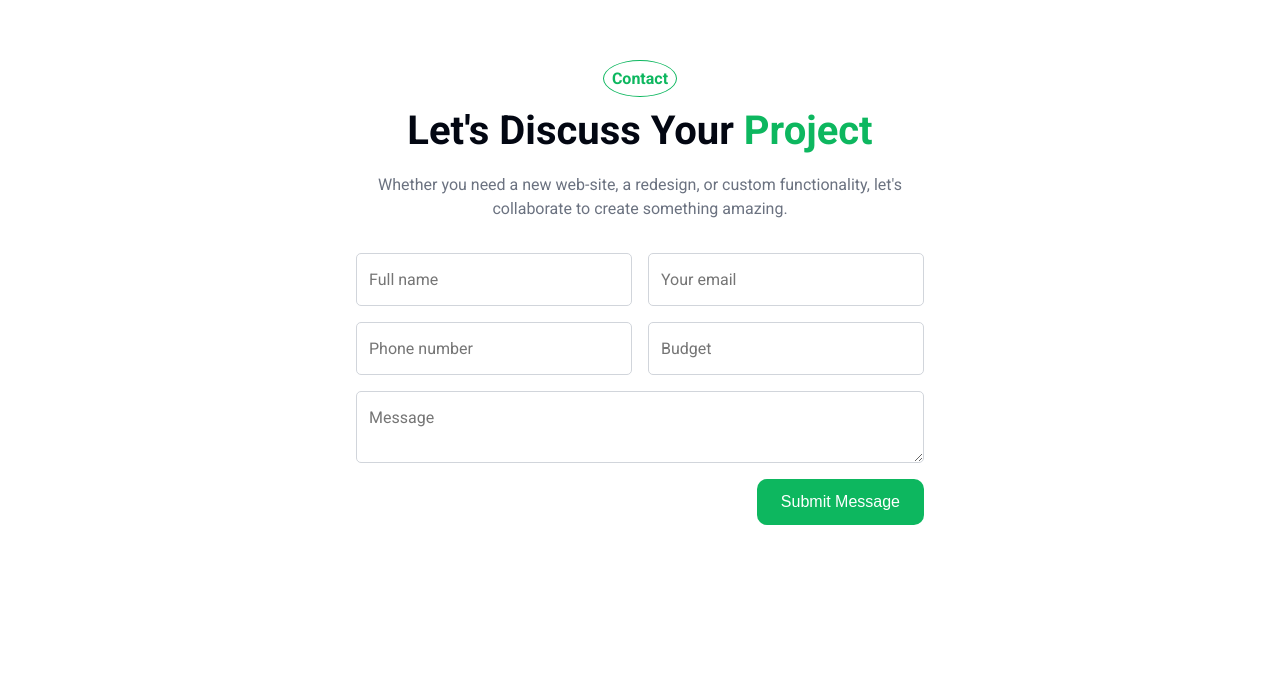
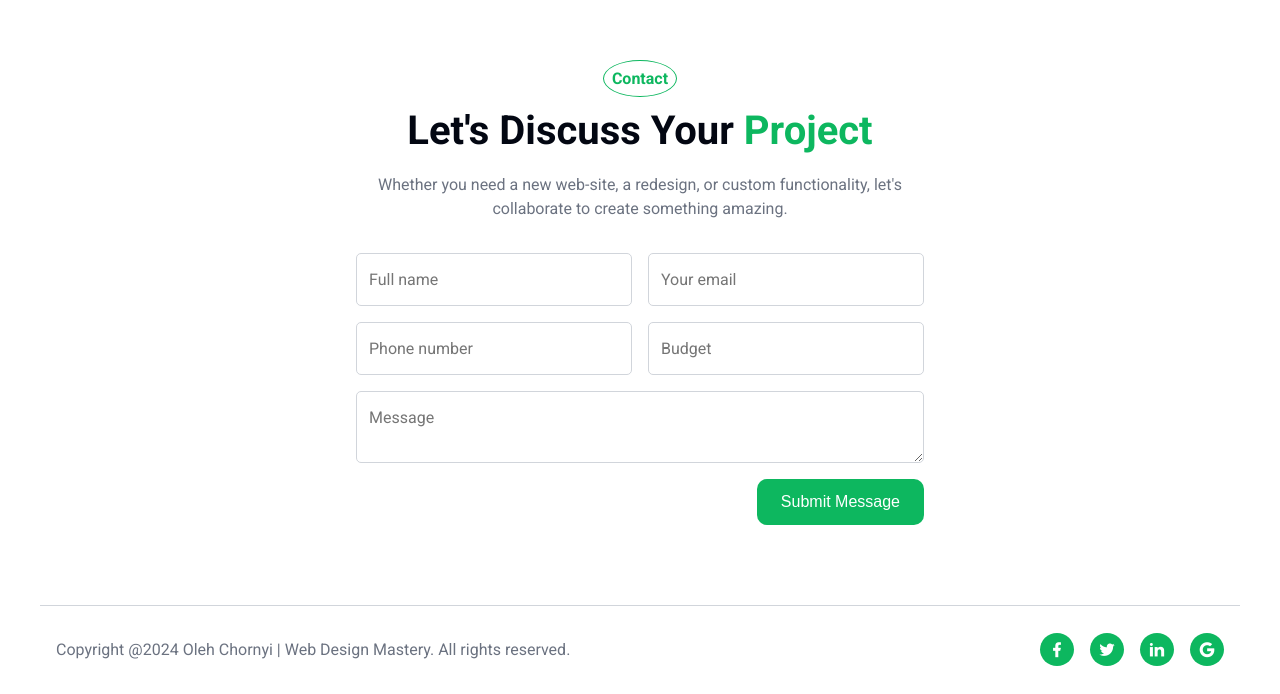
Before and after one commit to OlehChornyi/web_portfolio_2, a plain HTML site: page public/index.html in a window 1280 px wide. Shown: the part 2625-3319 px from the top of the page. Before the commit the page ends 3230 px from the top, so only its background shows below. Drawn offline with nearby package versions, Linux system fonts and the light colour scheme.

Commit message:
9th: footer

```diff
--- a/public/index.html
+++ b/public/index.html
@@ -272,6 +272,18 @@
         </form>
     </section>
 
+    <footer class="section__container footer__container">
+        <p>
+            Copyright @2024 Oleh Chornyi | Web Design Mastery. All rights reserved.
+        </p>
+        <ul class="footer__socials">
+            <li><a href="#"><i class="ri-facebook-fill"></i></a></li>
+            <li><a href="#"><i class="ri-twitter-fill"></i></a></li>
+            <li><a href="#"><i class="ri-linkedin-fill"></i></a></li>
+            <li><a href="#"><i class="ri-google-fill"></i></a></li>
+        </ul>
+    </footer>
+
     <script src="https://unpkg.com/scrollreveal"></script>
     <script src="https://cdn.jsdelivr.net/npm/swiper@11/swiper-bundle.min.js"></script>
     <script src="main.js"></script>
--- a/public/styles.css
+++ b/public/styles.css
@@ -457,6 +457,40 @@ nav {
     margin-inline: auto;
 }
 
+.footer__container{
+    padding-block: 2rem;
+    display: flex;
+    align-items: center;
+    gap: 2rem;
+    flex-direction: column;
+    border-top: 1px solid var(--extra-light);
+}
+
+.footer__container p{
+    color: var(--text-light);
+    text-align: center;
+    line-height: 1.5rem;
+}
+
+.footer__socials{
+    display: flex;
+    align-items: center;
+    justify-content: center;
+    gap: 1rem;
+}
+
+.footer__socials a{
+    padding: 6px 8px;
+    font-size: 1.125rem;
+    color: var(--white);
+    background-color: var(--primary-color);
+    border-radius: 100%;
+}
+
+.footer__socials a:hover{
+    background-color: var(--primary-color-dark);
+}
+
 @keyframes scroll {
     to {
         transform: translateX(calc(-50% - 0.5rem));
@@ -626,4 +660,9 @@ nav {
     .portfolio__image__wrapper {
         grid-column: 3/6;
     }
+
+    .footer__container{
+        flex-direction: row;
+        justify-content: space-between;
+    }
 }
```
